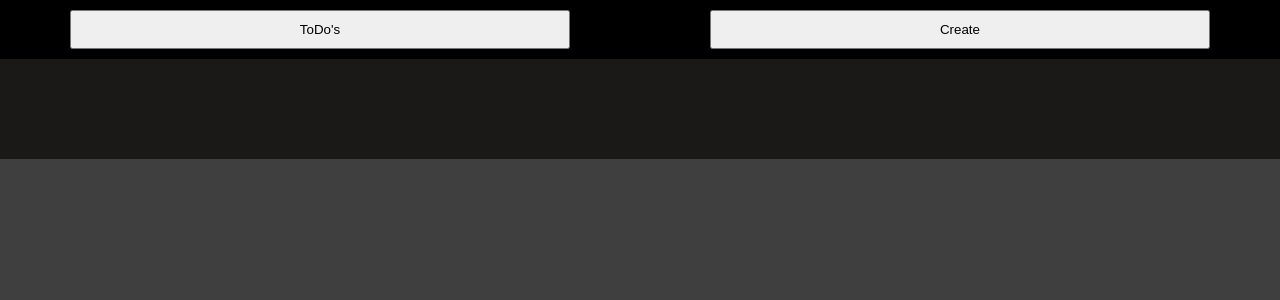
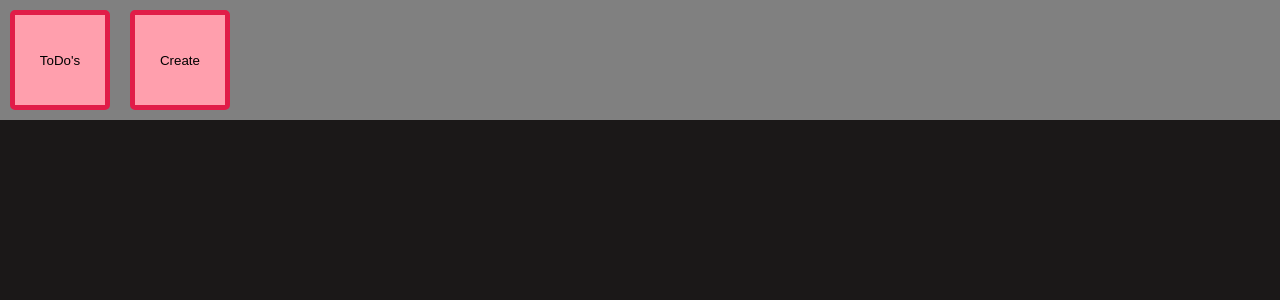
Before and after one commit to TheHeartstriker/ToDoApp, a React (Vite) app in the folder client/ToDoApp/: page / in a window 1280 px wide. Shown: the top 300 px of the page. Built offline with nearby package versions, Linux system fonts and the light colour scheme.

Commit message:
Clean up and css
Clean up on the storing process locally for the todo data along with some changes to the navigation css

```diff
--- a/client/ToDoApp/src/ToDoCreater.jsx
+++ b/client/ToDoApp/src/ToDoCreater.jsx
@@ -4,7 +4,7 @@ import { v4 as uuidv4 } from "uuid";
 
 function ToDoCreater() {
   //Seters for the task name and description
-  const { setTaskData, taskData } = useContext(TaskContext);
+  const { taskData, setTaskData } = useContext(TaskContext);
   const { userId, setUserId } = useContext(TaskContext);
 
   const [TaskName, setTaskName] = useState("");
@@ -17,33 +17,25 @@ function ToDoCreater() {
   const handleTaskDesChange = (event) => {
     setTaskDescription(event.target.value);
   };
+
   //creating multiple objects
   const addTask = (task, description) => {
     const id = uuidv4();
 
-    //Given to the server and used to create a new task locally in TaskData
+    // Given to the server and used to create a new task locally in TaskData
     const newTask = {
       TaskId: id,
       Task: task,
       Description: description,
       UserId: userId,
     };
-    console.log(newTask);
-    //Data sent to the server
+    // Data sent to the server
     sendTaskData(newTask);
+    // Data added to the main local task data
+    // Previous data and the new task
+    const updatedTaskData = [...taskData, newTask];
 
-    //Data added the main local task data
-    setTaskData((prevTaskData) => {
-      //Previous data and the new task
-      const updatedTaskData = [...prevTaskData, newTask];
-      // Assign an index to each task this is for easy of navigation in the container
-      const indexedTaskData = updatedTaskData.map((task, index) => ({
-        ...task,
-        Index: index,
-      }));
-
-      return indexedTaskData;
-    });
+    return updatedTaskData;
   };
 
   function sendTaskData(datatosend) {
@@ -89,7 +81,10 @@ function ToDoCreater() {
           value={TaskDescription}
           onChange={handleTaskDesChange}
         />
-        <button id="Add" onClick={() => addTask(TaskName, TaskDescription)}>
+        <button
+          id="Add"
+          onClick={() => setTaskData(addTask(TaskName, TaskDescription))}
+        >
           Create
         </button>
         <button id="Reset" onClick={handleReset}>
--- a/client/ToDoApp/src/TodoContainer.jsx
+++ b/client/ToDoApp/src/TodoContainer.jsx
@@ -5,7 +5,7 @@ function Container() {
   const { taskData, setTaskData } = useContext(TaskContext);
   const { userId } = useContext(TaskContext);
   const { isSignedIn, setIsSignedIn } = useContext(TaskContext);
-  //Local used so we dont save certain changes like inspect
+  //Local used so we dont save or send unnecessary data to the server
   const [LocalTaskData, setLocalTaskData] = useState(taskData);
 
   function loadTaskfromServer() {
@@ -32,21 +32,22 @@ function Container() {
   }
 
   //Delete request
-  function removeTask(index) {
+  function removeTask(index, id) {
     // Local remove task
     setLocalTaskData(function (prevLocalTaskData) {
       return prevLocalTaskData.filter(function (t) {
-        return t.index !== index;
+        return t.Index !== index;
       });
     });
 
     // Remove task from main data
     setTaskData(function (prevTaskData) {
       return prevTaskData.filter(function (t) {
-        return t.index !== index;
+        return t.TaskId !== id;
       });
     });
 
+    if (isSignedIn) {
       let options = {
         method: "DELETE",
         headers: {
@@ -67,6 +68,7 @@ function Container() {
         .catch(function (error) {
           console.error("Error:", error);
         });
+    }
 
     // When task is removed, organize the index
     IndexOrganize();
@@ -97,17 +99,31 @@ function Container() {
     );
   };
 
+  function addIndexs() {
+    setLocalTaskData((prevLocalTaskData) =>
+      prevLocalTaskData.map((task, i) => ({ ...task, Index: i }))
+    );
+  }
+  //There is an issue where only when loaded are index and inspect values added
+  //But new data is left out
+  //Fixed?
   useEffect(() => {
-    console.log("LocalTaskData changed", LocalTaskData);
-  }, [LocalTaskData]);
+    setLocalTaskData(taskData);
+    addIndexs();
+    AddInspect();
+  }, [taskData]);
 
   useEffect(() => {
-    AddInspect();
-    setLocalTaskData(taskData);
     if (isSignedIn) {
       loadTaskfromServer();
     }
   }, []);
+
+  useEffect(() => {
+    console.log(LocalTaskData);
+  }, [taskData]);
+
+  //Set local task data to the main task data and then added indexes
 
   return (
     // This iterates over the items array and renders each item in a div
@@ -117,10 +133,12 @@ function Container() {
           key={item.Index}
           className={`grid-item ${item.inspect ? "inspected" : ""}`}
         >
-          <h1>{item.Header}</h1>
+          <h1>{item.Task}</h1>
           {item.inspect && <p>{item.Description}</p>}
           <div className="TaskLeft">
-            <button onClick={() => removeTask(item.Index)}></button>
+            <button
+              onClick={() => removeTask(item.Index, item.TaskId)}
+            ></button>
           </div>
           <div className="TaskRight">
             <button onClick={() => Inspect(item.Index)}></button>
--- a/client/ToDoApp/src/index.css
+++ b/client/ToDoApp/src/index.css
@@ -1,5 +1,5 @@
 body {
-  background-color: #3f3f3f;
+  background-color: hsl(0, 5%, 10%);
   font-family: "Roboto", sans-serif;
   margin: 0;
   padding: 0;
@@ -10,6 +10,7 @@ body {
   display: grid;
   height: 100%;
   width: 100vw;
+  /* min-height: 500px; */
   gap: 100px;
   grid-template-columns: repeat(4, 1fr); /* Three equal columns */
   grid-template-rows: repeat(2, 1fr); /* Three equal rows */
@@ -73,6 +74,7 @@ body {
   display: flex;
   flex-direction: column;
 
+  border: 5px lightblue;
   background-color: hsl(0, 5%, 15%);
   color: #ffffff;
   padding: 10px;
--- a/client/ToDoApp/src/login/LoginSign/NavLogin.css
+++ b/client/ToDoApp/src/login/LoginSign/NavLogin.css
@@ -1,15 +1,22 @@
 #ContainerHeader {
-  color: #ffffff;
-  background-color: hsl(0, 0%, 0%);
+  background-color: grey;
   display: flex;
   align-items: center;
-  justify-content: space-around;
 }
 
 #ContainerHeader button {
+  border: 5px solid #e11d48;
+  background-color: rgb(255, 159, 173);
+  border-radius: 5px;
   margin: 10px;
   padding: 10px;
-  width: 500px;
+  height: 100px;
+  width: 100px;
+  transition: background-color 0.5s ease;
+}
+
+#ContainerHeader button:hover {
+  background-color: #ff577e;
 }
 
 #LogSignContainer {
```
Lines whose indentation alone changed are shown as unchanged.
